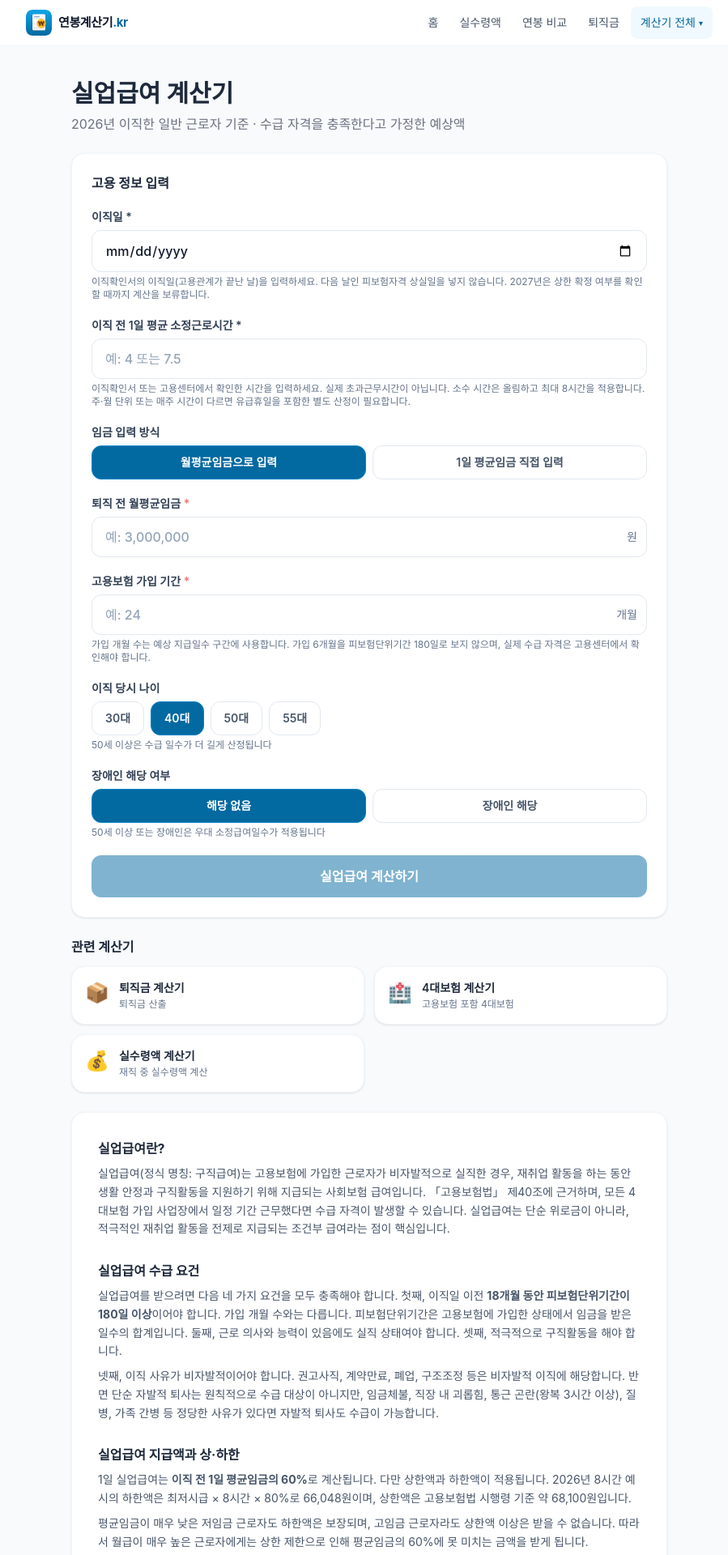
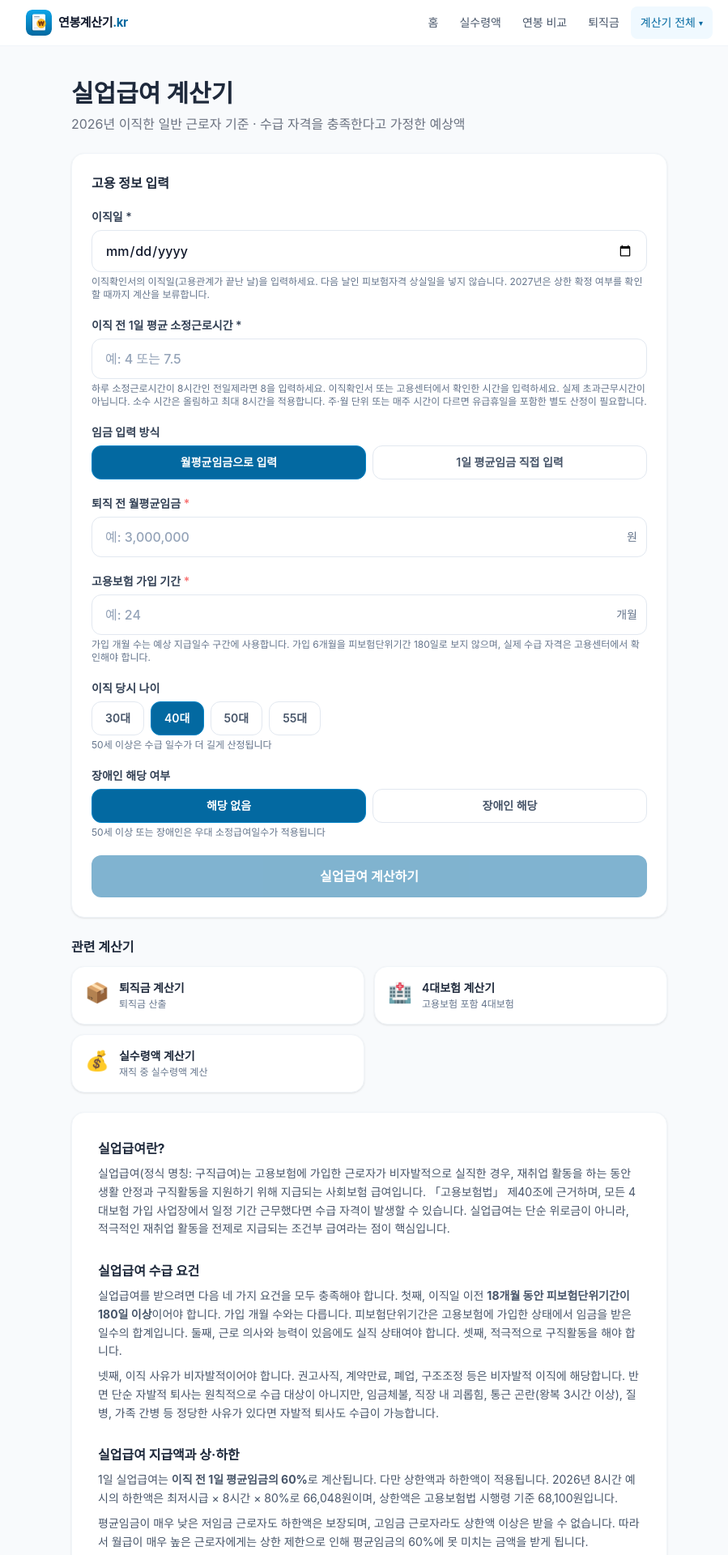
Before and after one commit to YG-coder/salary-calculator, a Next.js app: page /unemployment-benefit-calculator in a window 1280 px wide. Shown: the top 1920 px of the page at 81% size, without its empty margins (184-1083 px from the left). Built offline with nearby package versions, Linux system fonts and the light colour scheme; a web font is replaced by a local one.

Commit message:
fix : 실업급여 근로시간 입력 예시와 상한 안내 문구 보완

```diff
--- a/src/app/unemployment-benefit-calculator/page.tsx
+++ b/src/app/unemployment-benefit-calculator/page.tsx
@@ -87,7 +87,7 @@ export default function UnemploymentBenefitCalculatorPage() {
             <label htmlFor="dailyHours" className="label">이직 전 1일 평균 소정근로시간 *</label>
             <input id="dailyHours" type="text" inputMode="decimal" placeholder="예: 4 또는 7.5"
               value={dailyHours} onChange={e => setDailyHours(e.target.value)} className="input-field" />
-            <p className="hint">이직확인서 또는 고용센터에서 확인한 시간을 입력하세요. 실제 초과근무시간이 아닙니다. 소수 시간은 올림하고 최대 8시간을 적용합니다. 주·월 단위 또는 매주 시간이 다르면 유급휴일을 포함한 별도 산정이 필요합니다.</p>
+            <p className="hint">하루 소정근로시간이 8시간인 전일제라면 8을 입력하세요. 이직확인서 또는 고용센터에서 확인한 시간을 입력하세요. 실제 초과근무시간이 아닙니다. 소수 시간은 올림하고 최대 8시간을 적용합니다. 주·월 단위 또는 매주 시간이 다르면 유급휴일을 포함한 별도 산정이 필요합니다.</p>
           </div>
           {/* 임금 입력 방식 선택 */}
           <div>
@@ -348,7 +348,7 @@ export default function UnemploymentBenefitCalculatorPage() {
                   <p>
                     1일 실업급여는 <strong>이직 전 1일 평균임금의 60%</strong>로 계산됩니다.
                     다만 상한액과 하한액이 적용됩니다. 2026년 8시간 예시의 하한액은 최저시급 × 8시간 × 80%로 {formatKRW(MIN_DAILY_BENEFIT)}이며,
-                    상한액은 고용보험법 시행령 기준 약 {formatKRW(MAX_DAILY_BENEFIT)}입니다.
+                    상한액은 고용보험법 시행령 기준 {formatKRW(MAX_DAILY_BENEFIT)}입니다.
                   </p>
                   <p>
                     평균임금이 매우 낮은 저임금 근로자도 하한액은 보장되며, 고임금
```
Also changed, not shown: 1 other file (tests, documents, lock files or other folders).
